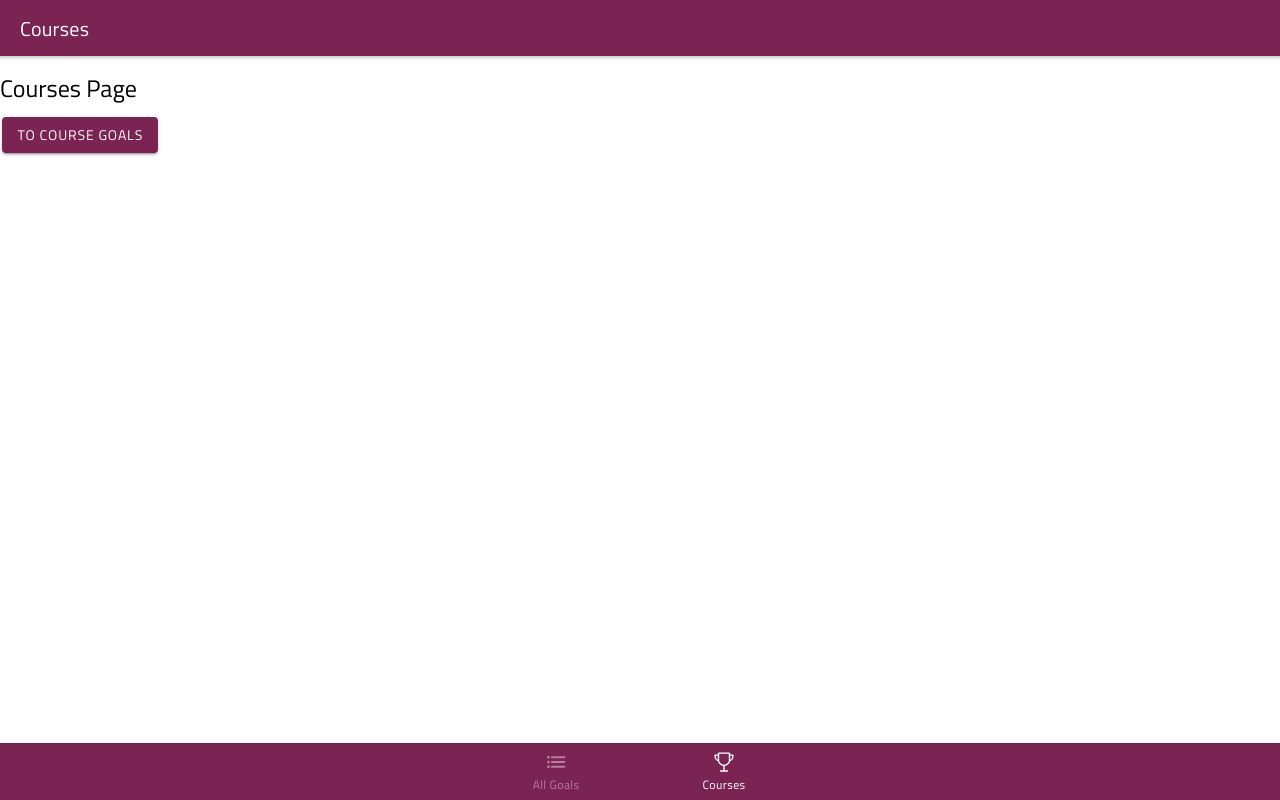
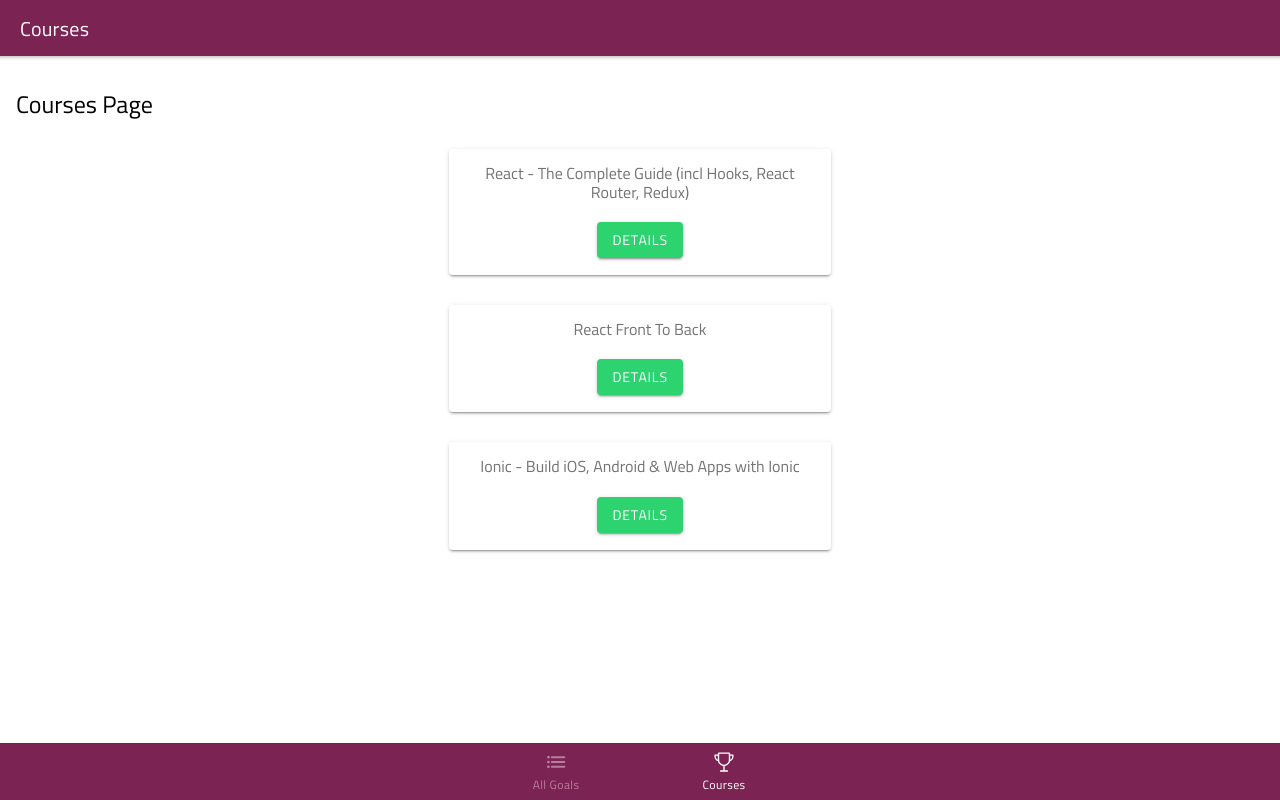
Before and after one commit to Belchenkov/react-ionic-ts-view-courses, a React (Create React App) app: page /courses in a window 1280 px wide. Built offline with nearby package versions, Linux system fonts and the light colour scheme.

Commit message:
Adding Dummy Data

```diff
--- a/src/pages/Courses.tsx
+++ b/src/pages/Courses.tsx
@@ -4,10 +4,30 @@
     IonHeader,
     IonTitle,
     IonToolbar,
+    IonGrid,
+    IonRow,
+    IonCol,
+    IonCardContent,
+    IonCard,
     IonButton,
     IonPage
 } from "@ionic/react";
 // import { useHistory } from 'react-router-dom';
+
+const COURSE_DATA = [
+    {
+        id: 'c1',
+        title: 'React - The Complete Guide (incl Hooks, React Router, Redux)'
+    },
+    {
+        id: 'c2',
+        title: 'React Front To Back'
+    },
+    {
+        id: 'c3',
+        title: 'Ionic - Build iOS, Android & Web Apps with Ionic'
+    }
+];
 
 const Courses: React.FC = () => {
     /*
@@ -25,12 +45,27 @@
                     <IonTitle>Courses</IonTitle>
                 </IonToolbar>
             </IonHeader>
-            <IonContent>
+            <IonContent class="ion-padding">
                 <h2>Courses Page</h2>
-                <div>
-                    <IonButton routerLink="/course-goals">To Course Goals</IonButton>
-                    {/*<IonButton onClick={changePageHandler}>To Course Goals</IonButton>*/}
-                </div>
+                <IonGrid>
+                    { COURSE_DATA.map(course => (
+                        <IonRow key={course.id}>
+                            <IonCol size-md="4" offset-md="4">
+                                <IonCard>
+                                    <IonCardContent>
+                                        <h2 className="ion-text-center">{ course.title }</h2>
+                                        <div className="ion-text-center ion-margin-top">
+                                            <IonButton
+                                                color="success"
+                                                routerLink=""
+                                            >Details</IonButton>
+                                        </div>
+                                    </IonCardContent>
+                                </IonCard>
+                            </IonCol>
+                        </IonRow>
+                    ))}
+                </IonGrid>
             </IonContent>
         </IonPage>
     );
```
